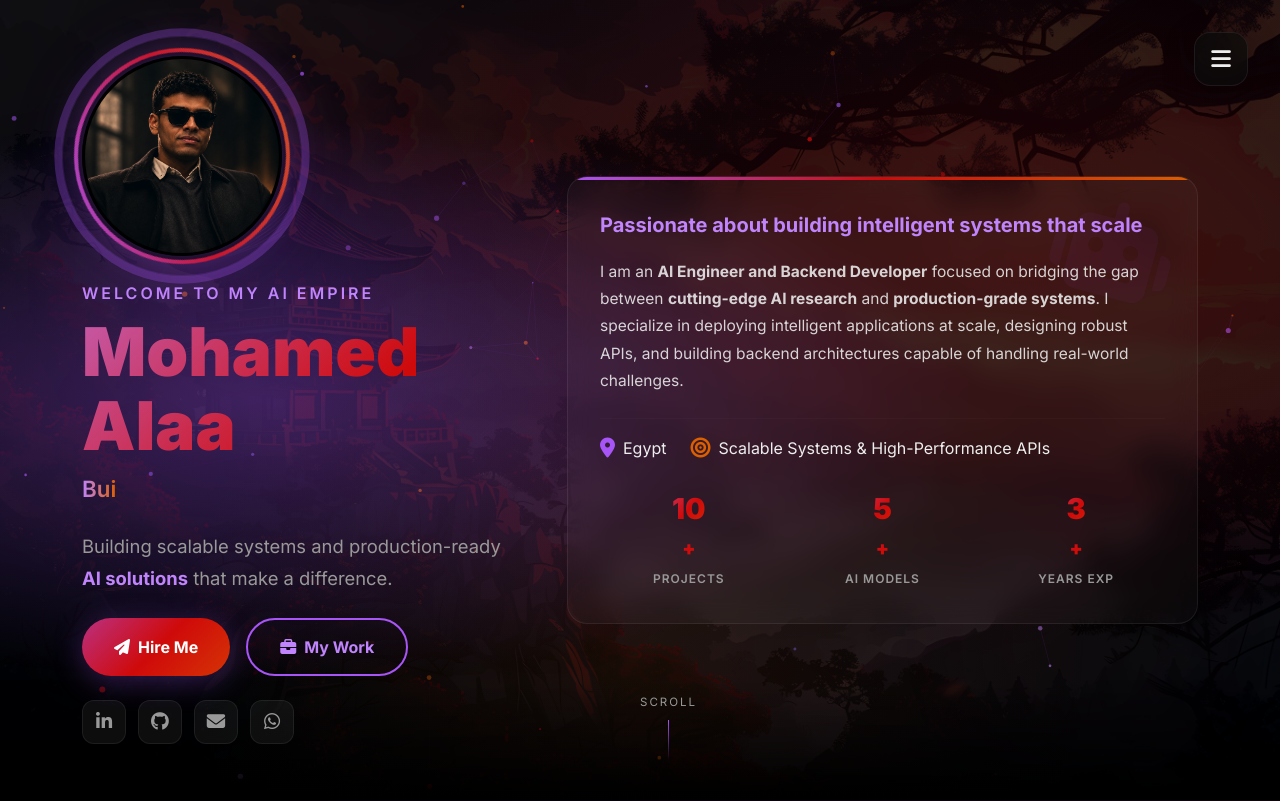
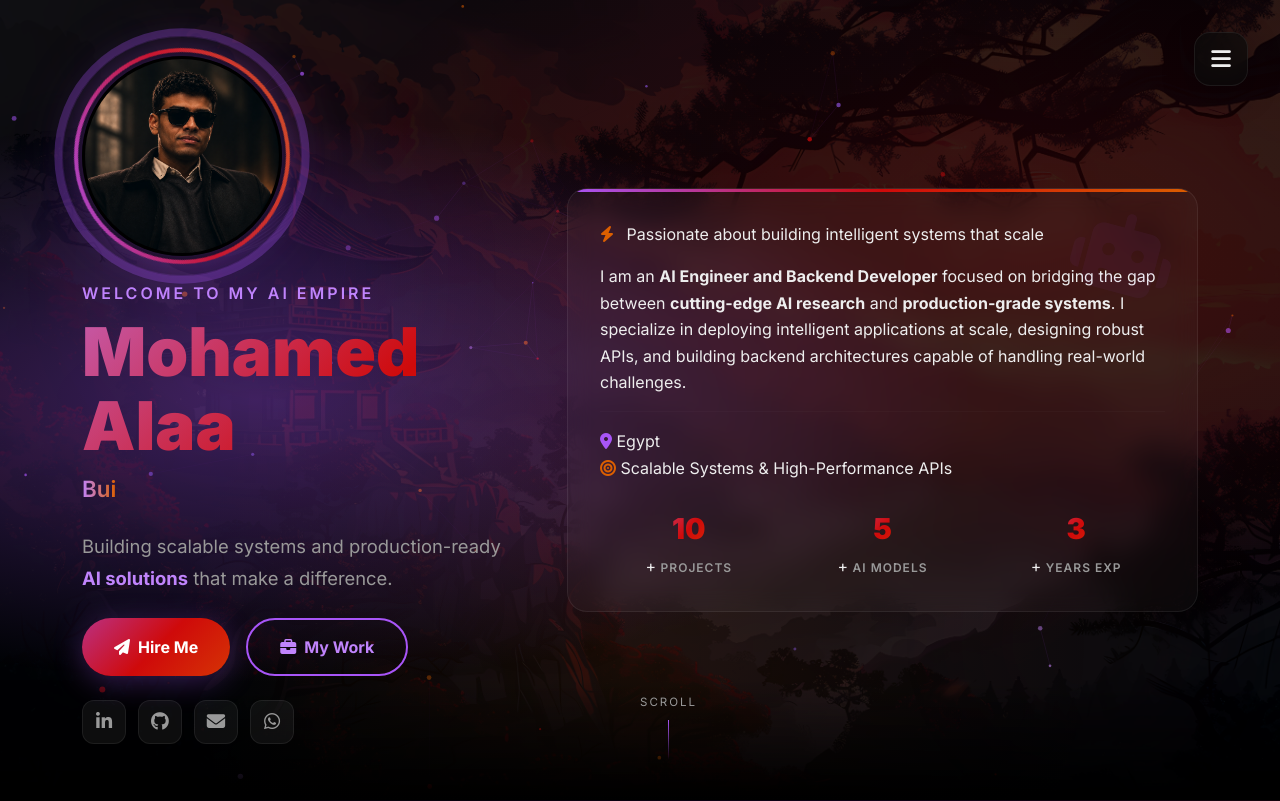
Before and after one commit to blackeagle686/portfolio, a Django app: page / in a window 1280 px wide. Shown: the top 801 px of the page. Run offline with Django 5.2, Linux system fonts and the light colour scheme; data that the repository does not hold is empty; some libraries are stand-ins or nearby versions.

Commit message:
Added cinematic hero section elements and refined layout spacing

```diff
--- a/templates/home.html
+++ b/templates/home.html
@@ -10,24 +10,37 @@
     <div class="hero-bg-image"></div>
     <canvas id="network-canvas"></canvas>
 
+    <!-- Cinematic scanline overlay -->
+    <div class="hero-scanlines"></div>
+
     <!-- Floating orbs (pure CSS, GPU-accelerated) -->
     <div class="hero-orb hero-orb--purple" style="top:15%;left:8%;"></div>
     <div class="hero-orb hero-orb--orange" style="top:65%;right:5%;"></div>
     <div class="hero-orb hero-orb--red" style="bottom:20%;left:35%;"></div>
+    <div class="hero-orb hero-orb--blue" style="top:30%;right:20%;"></div>
 
-    <div class="container py-5">
-        <div class="row align-items-center g-5">
+    <!-- Cinematic light streaks -->
+    <div class="hero-light-streak hero-light-streak--1"></div>
+    <div class="hero-light-streak hero-light-streak--2"></div>
+
+    <div class="container py-3 py-lg-5">
+        <div class="row align-items-center g-3 g-lg-5">
 
             <!-- Left Column: Identity -->
-            <div class="col-lg-5 text-center text-lg-start">
+            <div class="col-lg-5 text-center text-lg-start hero-identity-col">
                 <!-- Profile with animated ring -->
-                <div class="hero-profile-wrap mb-4 d-inline-block">
+                <div class="hero-profile-wrap mb-3 mb-lg-4 d-inline-block">
                     <div class="hero-profile-ring"></div>
+                    <div class="hero-profile-glow"></div>
                     <img src="{% static 'images/blackglasses.png' %}"
                          alt="Mohamed Alaa" class="hero-profile-img" loading="eager" />
                 </div>
 
-                <p class="hero-greeting">Welcome to my AI EMPIRE</p>
+                <p class="hero-greeting">
+                    <span class="hero-greeting-line"></span>
+                    Welcome to my AI EMPIRE
+                    <span class="hero-greeting-line"></span>
+                </p>
                 <h1 class="hero-name">Mohamed Alaa</h1>
 
                 <!-- Typing effect line -->
@@ -36,19 +49,19 @@
                     <span class="hero-typing-cursor">|</span>
                 </div>
 
-                <p class="hero-tagline mx-auto mx-lg-0 mb-4">
+                <p class="hero-tagline mx-auto mx-lg-0 mb-3 mb-lg-4">
                     Building scalable systems and production-ready
                     <strong style="color: var(--purple-light);">AI solutions</strong>
                     that make a difference.
                 </p>
 
                 <!-- CTA Buttons -->
-                <div class="hero-actions justify-content-center justify-content-lg-start mb-4">
+                <div class="hero-actions justify-content-center justify-content-lg-start mb-3 mb-lg-4">
                     <a href="{% url 'contact' %}" class="hero-btn-primary">
-                        <i class="fas fa-paper-plane"></i> Hire Me
+                        <i class="fas fa-paper-plane"></i> <span>Hire Me</span>
                     </a>
                     <a href="{% url 'portfolio_list' %}" class="hero-btn-outline">
-                        <i class="fas fa-briefcase"></i> My Work
+                        <i class="fas fa-briefcase"></i> <span>My Work</span>
                     </a>
                 </div>
 
@@ -62,52 +75,54 @@
             </div>
 
             <!-- Right Column: About + Stats -->
-            <div class="col-lg-7">
+            <div class="col-lg-7 hero-about-col">
                 <div class="hero-about-card">
-                    <div class="position-absolute top-0 end-0 p-4" style="opacity:0.05; pointer-events:none;">
-                        <i class="fas fa-robot" style="font-size:6rem; color:var(--purple-primary); transform:rotate(15deg);"></i>
+                    <div class="hero-about-card__glow"></div>
+                    <div class="position-absolute top-0 end-0 p-3 p-lg-4" style="opacity:0.05; pointer-events:none;">
+                        <i class="fas fa-robot" style="font-size:5rem; color:var(--purple-primary); transform:rotate(15deg);"></i>
                     </div>
 
-                    <p class="fs-5 fw-bold mb-3" style="color:var(--purple-light);">
+                    <p class="hero-about-headline">
+                        <i class="fas fa-bolt me-2" style="color: var(--secondary-color);"></i>
                         Passionate about building intelligent systems that scale
                     </p>
-                    <p class="text-light mb-4" style="opacity:0.88; line-height:1.75; font-size:0.97rem;">
+                    <p class="hero-about-desc">
                         I am an <strong>AI Engineer and Backend Developer</strong> focused on bridging the gap between
                         <strong>cutting-edge AI research</strong> and <strong>production-grade systems</strong>.
                         I specialize in deploying intelligent applications at scale, designing robust APIs,
                         and building backend architectures capable of handling real-world challenges.
                     </p>
 
-                    <hr style="border-color:var(--border-subtle);">
+                    <hr style="border-color:var(--border-subtle); margin: 1rem 0;">
 
-                    <div class="d-flex flex-wrap gap-4 text-light justify-content-start mt-3 mb-4">
-                        <div class="d-flex align-items-center gap-2">
-                            <i class="fas fa-map-marker-alt fs-5" style="color:var(--purple-primary);"></i>
-                            <span class="fw-600">Egypt</span>
+                    <div class="hero-info-tags">
+                        <div class="hero-info-tag">
+                            <i class="fas fa-map-marker-alt" style="color:var(--purple-primary);"></i>
+                            <span>Egypt</span>
                         </div>
-                        <div class="d-flex align-items-center gap-2">
-                            <i class="fas fa-bullseye fs-5" style="color:var(--secondary-color);"></i>
-                            <span class="fw-600">Scalable Systems &amp; High-Performance APIs</span>
+                        <div class="hero-info-tag">
+                            <i class="fas fa-bullseye" style="color:var(--secondary-color);"></i>
+                            <span>Scalable Systems &amp; High-Performance APIs</span>
                         </div>
                     </div>
 
                     <!-- Animated Counter Stats -->
-                    <div class="row g-3">
+                    <div class="row g-2 g-md-3 mt-2">
                         <div class="col-4">
                             <div class="hero-stat">
-                                <span class="hero-stat-value" data-count="10">0</span><span class="hero-stat-value" style="font-size:1.2rem;">+</span>
+                                <span class="hero-stat-value" data-count="10">0</span><span class="hero-stat-plus">+</span>
                                 <span class="hero-stat-label">Projects</span>
                             </div>
                         </div>
                         <div class="col-4">
                             <div class="hero-stat">
-                                <span class="hero-stat-value" data-count="5">0</span><span class="hero-stat-value" style="font-size:1.2rem;">+</span>
+                                <span class="hero-stat-value" data-count="5">0</span><span class="hero-stat-plus">+</span>
                                 <span class="hero-stat-label">AI Models</span>
                             </div>
                         </div>
                         <div class="col-4">
                             <div class="hero-stat">
-                                <span class="hero-stat-value" data-count="3">0</span><span class="hero-stat-value" style="font-size:1.2rem;">+</span>
+                                <span class="hero-stat-value" data-count="3">0</span><span class="hero-stat-plus">+</span>
                                 <span class="hero-stat-label">Years Exp</span>
                             </div>
                         </div>
```
